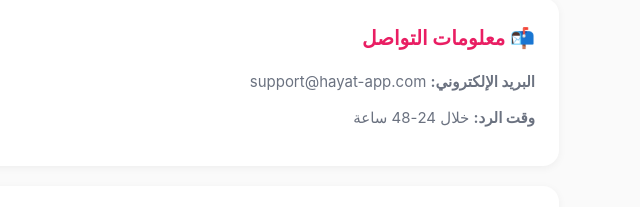
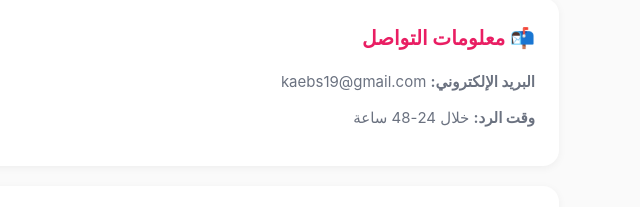
Before and after one commit to kaebs19/hayat-website, a plain HTML site: page contact.html in a window 1280 px wide. Shown: the part 257-464 px from the top of the page, 461-1101 px from the left. Drawn offline with Linux system fonts and the light colour scheme.

Commit message:
Change contact email address to kaebs19@gmail.com
Updated contact email address in the contact.html file.

```diff
--- a/contact.html
+++ b/contact.html
@@ -19,7 +19,7 @@
         <!-- Contact Info -->
         <div class="card">
             <h2>📬 معلومات التواصل</h2>
-            <p><strong>البريد الإلكتروني:</strong> support@hayat-app.com</p>
+            <p><strong>البريد الإلكتروني:</strong> kaebs19@gmail.com</p>
             <p><strong>وقت الرد:</strong> خلال 24-48 ساعة</p>
         </div>
 
```
